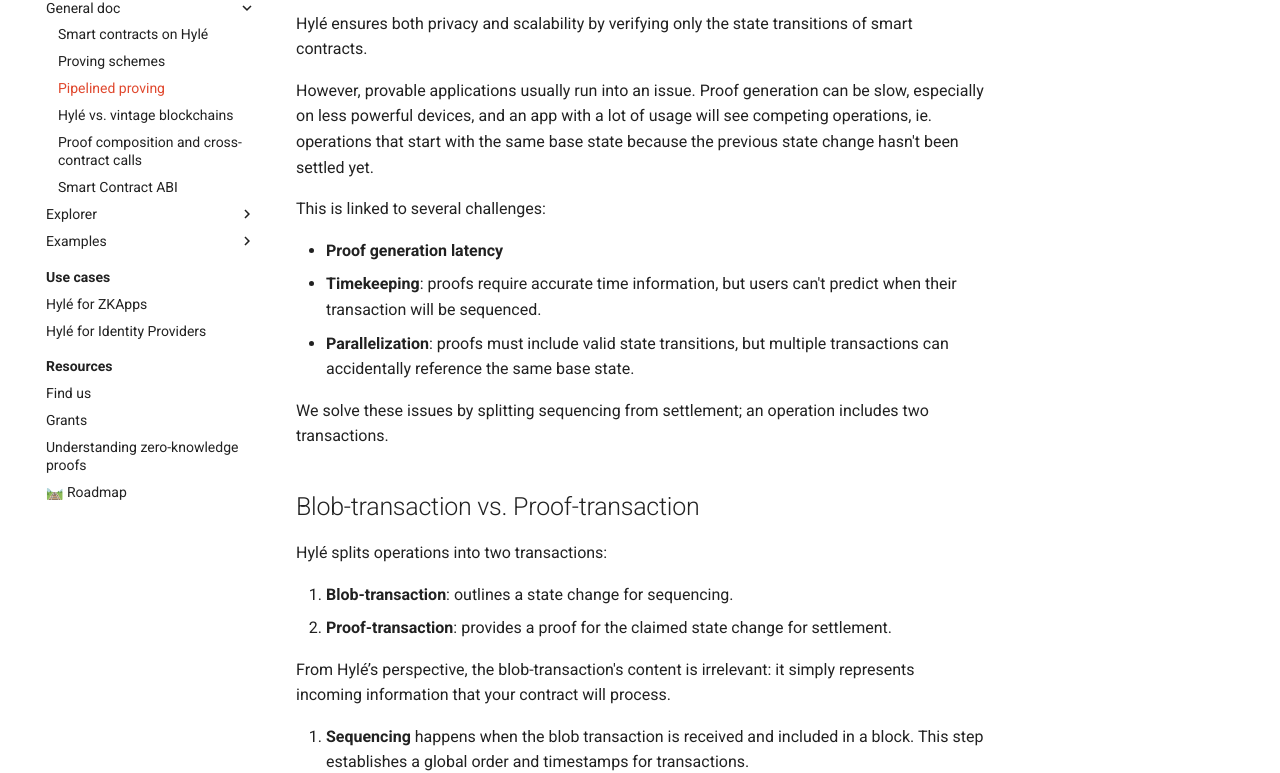
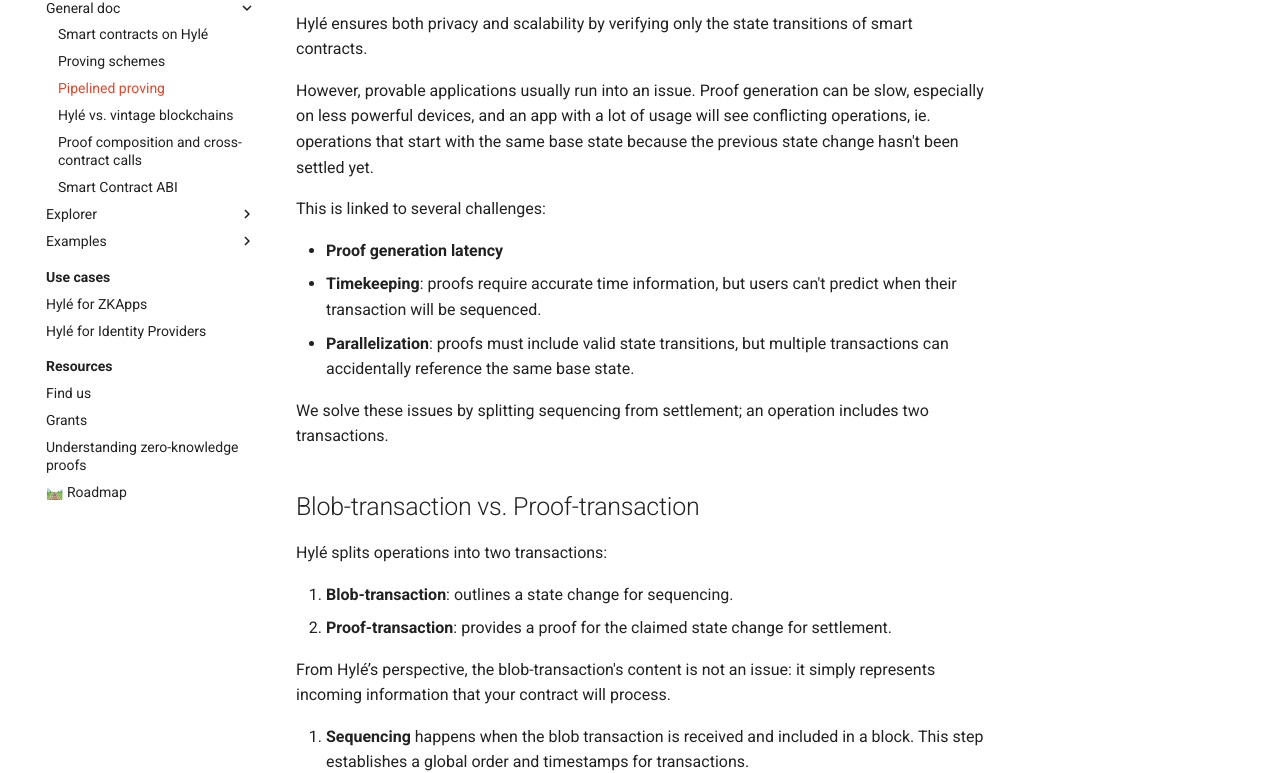
Before and after one commit to Hyle-org/devhub-hyle, an MkDocs documentation site: the page built from docs/developers/general-doc/pipelined-proving.md, in a window 1280 px wide and 1394 px high. Shown: the part 220-993 px from the top of the window. Built offline with MkDocs 1.6.1 and Material for MkDocs 9.7.7, drawn with Linux system fonts in a browser that asks for light colours; comment, search, counter and statistics services are not loaded.

Commit message:
pipleined proving

```diff
--- a/docs/developers/general-doc/pipelined-proving.md
+++ b/docs/developers/general-doc/pipelined-proving.md
@@ -4,7 +4,7 @@
 
 Hylé ensures both privacy and scalability by verifying only the state transitions of smart contracts.
 
-However, provable applications usually run into an issue. Proof generation can be slow, especially on less powerful devices, and an app with a lot of usage will see competing operations, ie. operations that start with the same base state because the previous state change hasn't been settled yet.
+However, provable applications usually run into an issue. Proof generation can be slow, especially on less powerful devices, and an app with a lot of usage will see conflicting operations, ie. operations that start with the same base state because the previous state change hasn't been settled yet.
 
 This is linked to several challenges:
 
@@ -21,7 +21,7 @@
 1. **Blob-transaction**: outlines a state change for sequencing.
 2. **Proof-transaction**: provides a proof for the claimed state change for settlement.
 
-From Hylé’s perspective, the blob-transaction's content is irrelevant: it simply represents incoming information that your contract will process.
+From Hylé’s perspective, the blob-transaction's content is not an issue: it simply represents incoming information that your contract will process.
 
 1. **Sequencing** happens when the blob transaction is received and included in a block. This step establishes a global order and timestamps for transactions.
 1. **Settlement** happens when the corresponding proof transaction is verified and added to the block.
```
Also changed, not shown: docs/developers/general-doc/smart-contract-abi.md (+1 -1 lines).
